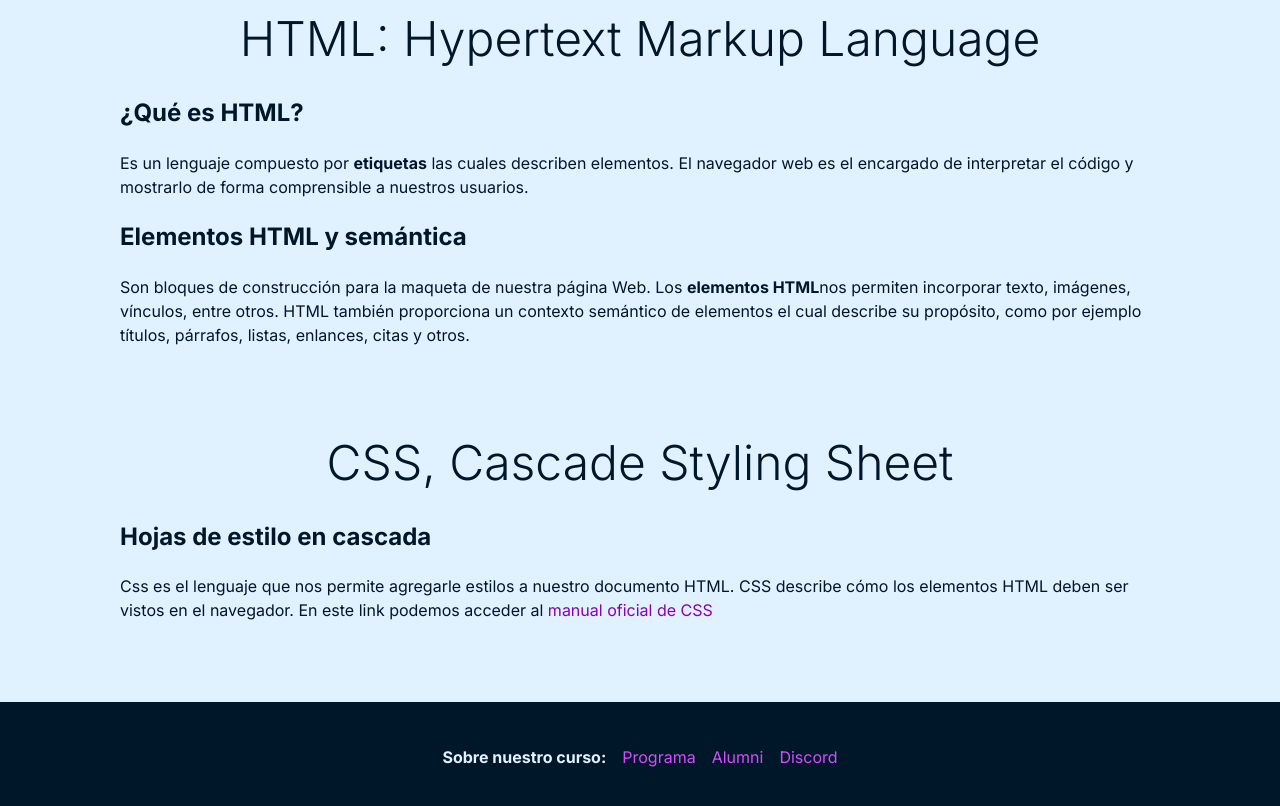
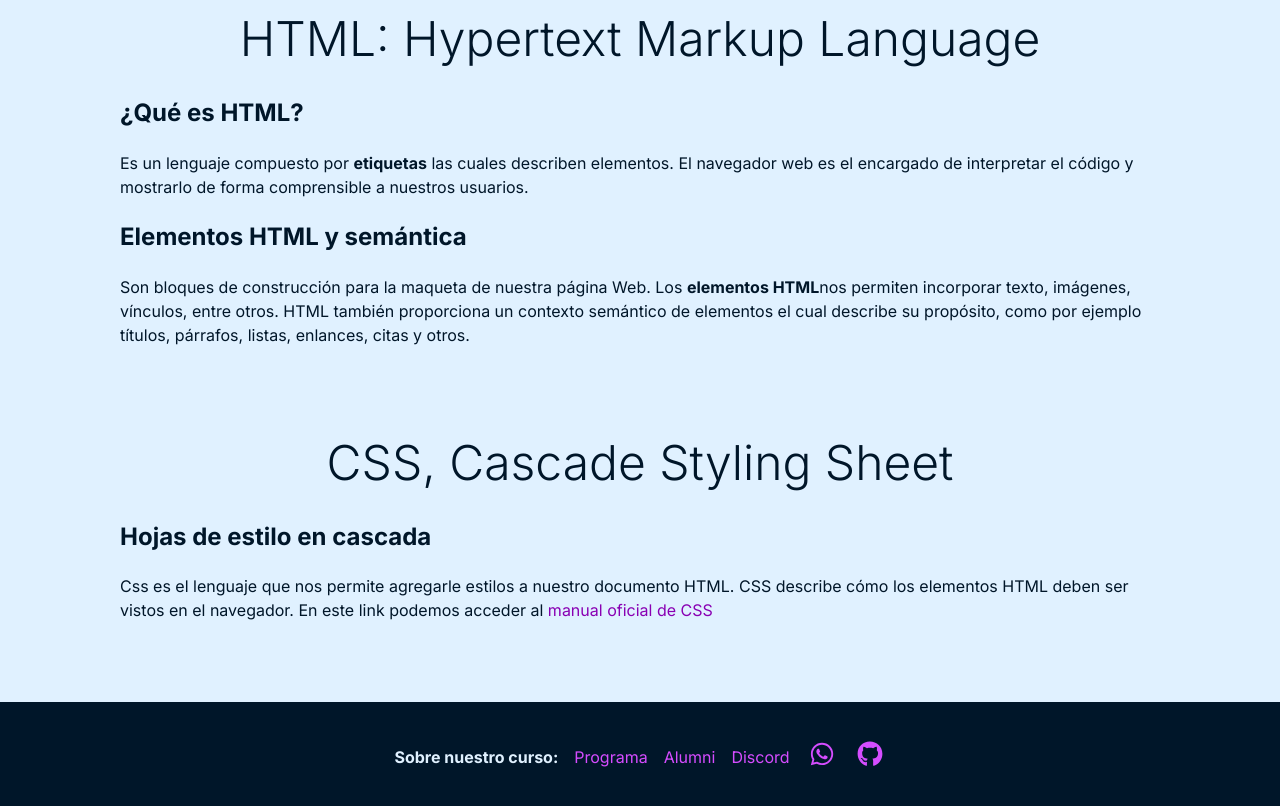
Before and after one commit to manuelfernandezdg/77983, a plain HTML site: page clase1.html in a window 1280 px wide. Shown: the part 709-1515 px from the top of the page. Drawn offline with nearby package versions, Linux system fonts and the light colour scheme.

Commit message:
Add files via upload

```diff
--- a/clase1.html
+++ b/clase1.html
@@ -56,6 +56,16 @@
             <li><a href="https://www.educacionit.com/curso-de-html" class="footer">Programa</a></li>
             <li><a href="https://alumni.education" class="footer">Alumni</a></li>
             <li><a href="https://discord.gg/SpRytRKP" class="footer">Discord</a></li>
+            <li>
+                <a class="contacto" href="https://wa.me/5491152638148" target="_blank">
+                    <img src="img/whatsapp-brands-solid-full.svg" alt="Contacto a nuestro Whatsapp">
+                </a>
+            </li>
+            <li>
+                <a href="https://github.com/manuelfernandezdg/77983" class="contacto" target="_blank">
+                    <img src="img/github-brands-solid-full.svg" alt="Link a nuestro repositorio">
+                </a>
+            </li>
         </ul>
     </footer>
 </body>
```
Also changed, not shown: clase2.html (+10 -0 lines), clase3.html (+10 -0 lines), clase4.html (+10 -0 lines), clase5.html (+10 -0 lines), clase6.html (+10 -0 lines), index.html (+10 -0 lines).
